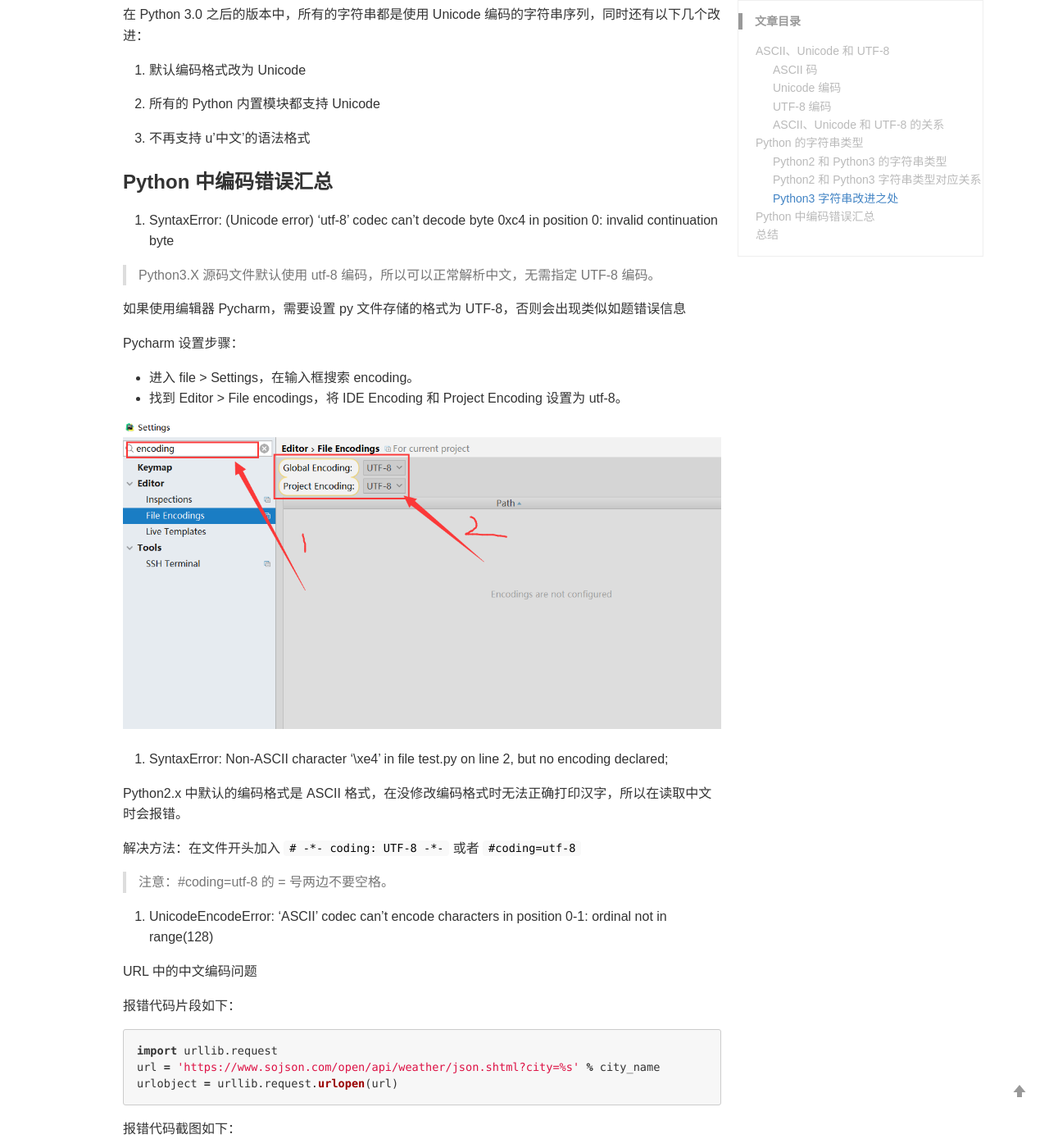
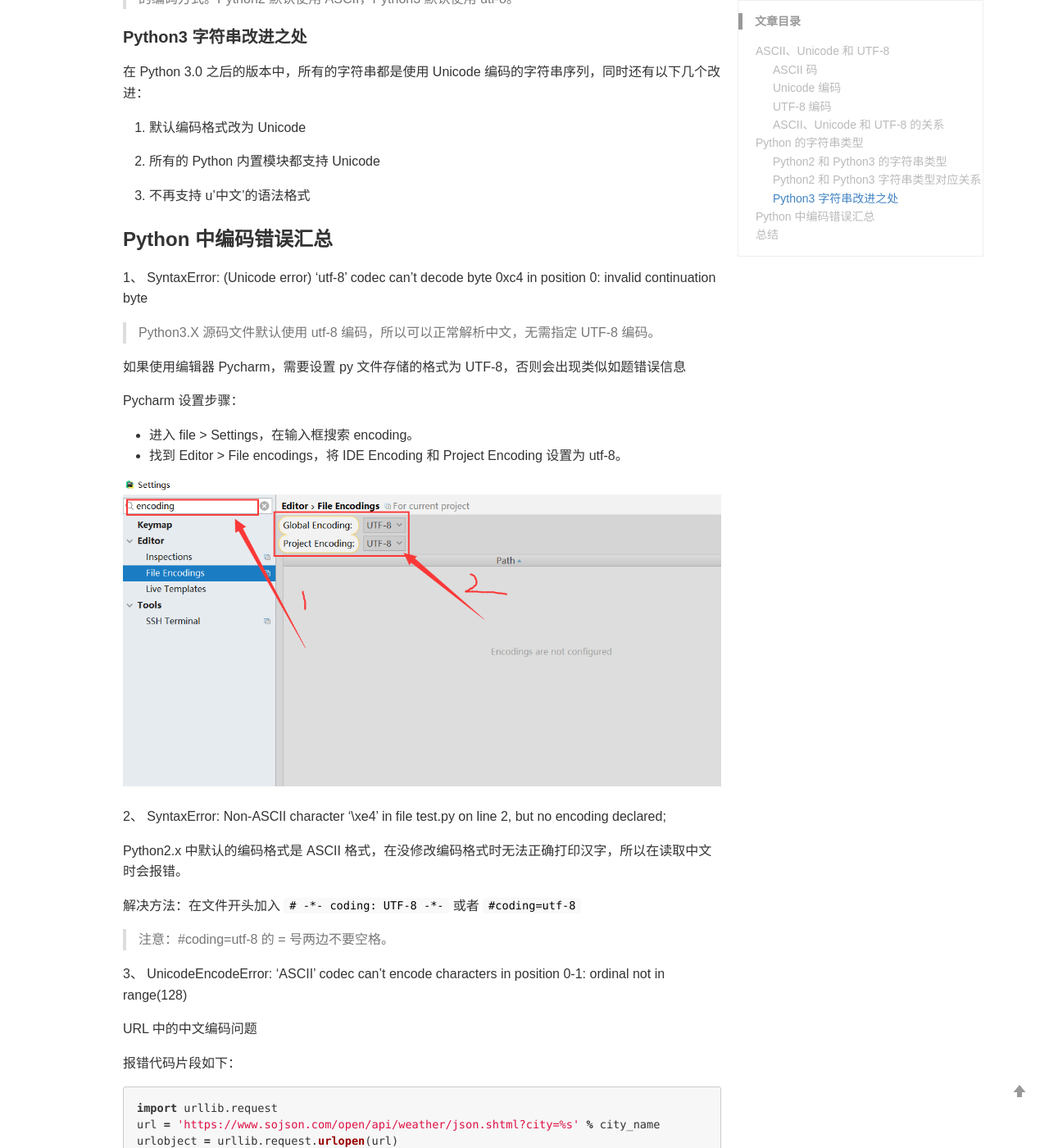
Before and after one commit to PininQ/PininQ.github.io, a Jekyll site: the page built from _posts/Python/2018-08-06-Python-Chinese-code.md, in a window 1280 px wide and 1400 px high, scrolled down 3057 px. Shown: the whole window at 82% size. Built offline with Jekyll 4.4.1, drawn with Linux system fonts in a browser that asks for light colours; comment, search, counter and statistics services are not loaded; some of the changed text lies outside the part shown.

Commit message:
Update article

````diff
--- a/_posts/Python/2018-08-06-Python-Chinese-code.md
+++ b/_posts/Python/2018-08-06-Python-Chinese-code.md
@@ -102,7 +99,7 @@ Python2 和 Python3 字符串类型对应关系如下：
 
 ### Python 中编码错误汇总
 
-1. SyntaxError: (Unicode error) ‘utf-8’ codec can’t decode byte 0xc4 in position 0:
+1、 SyntaxError: (Unicode error) ‘utf-8’ codec can’t decode byte 0xc4 in position 0:
 invalid continuation byte
 
 > Python3.X 源码文件默认使用 utf-8 编码，所以可以正常解析中文，无需指定 UTF-8 编码。
@@ -116,7 +113,7 @@ Pycharm 设置步骤：
 
 ![pycharm-utf8](/images/posts/python/pycharm-utf8.png)
 
-2. SyntaxError: Non-ASCII character '\xe4' in file test.py on line 2, but no encoding declared;
+2、 SyntaxError: Non-ASCII character '\xe4' in file test.py on line 2, but no encoding declared;
 
 Python2.x 中默认的编码格式是 ASCII 格式，在没修改编码格式时无法正确打印汉字，所以在读取中文时会报错。
 
@@ -125,7 +122,7 @@ Python2.x 中默认的编码格式是 ASCII 格式，在没修改编码格式时
 > 注意：#coding=utf-8 的 = 号两边不要空格。
 
 
-3. UnicodeEncodeError: 'ASCII' codec can't encode characters in position 0-1: ordinal not in range(128)
+3、 UnicodeEncodeError: 'ASCII' codec can't encode characters in position 0-1: ordinal not in range(128)
 
 URL 中的中文编码问题
 
@@ -168,7 +165,7 @@ urlobject = urllib.request.urlopen(url)
 ```
 > Python2.x 中的用法：urllib.quote(text)
 
-4. UnicodeDecodeError: 'utf-8' codec can't decode byte 0xff in position 3: invalid start byte
+4、 UnicodeDecodeError: 'utf-8' codec can't decode byte 0xff in position 3: invalid start byte
 
 ```python
 >>> s = u"中文"
````
Also changed, not shown: other parts of _posts/Python/2018-08-06-Python-Chinese-code.md (+1 -4 lines), images/posts/python/ascii-unicode-utf-8.png (added).
